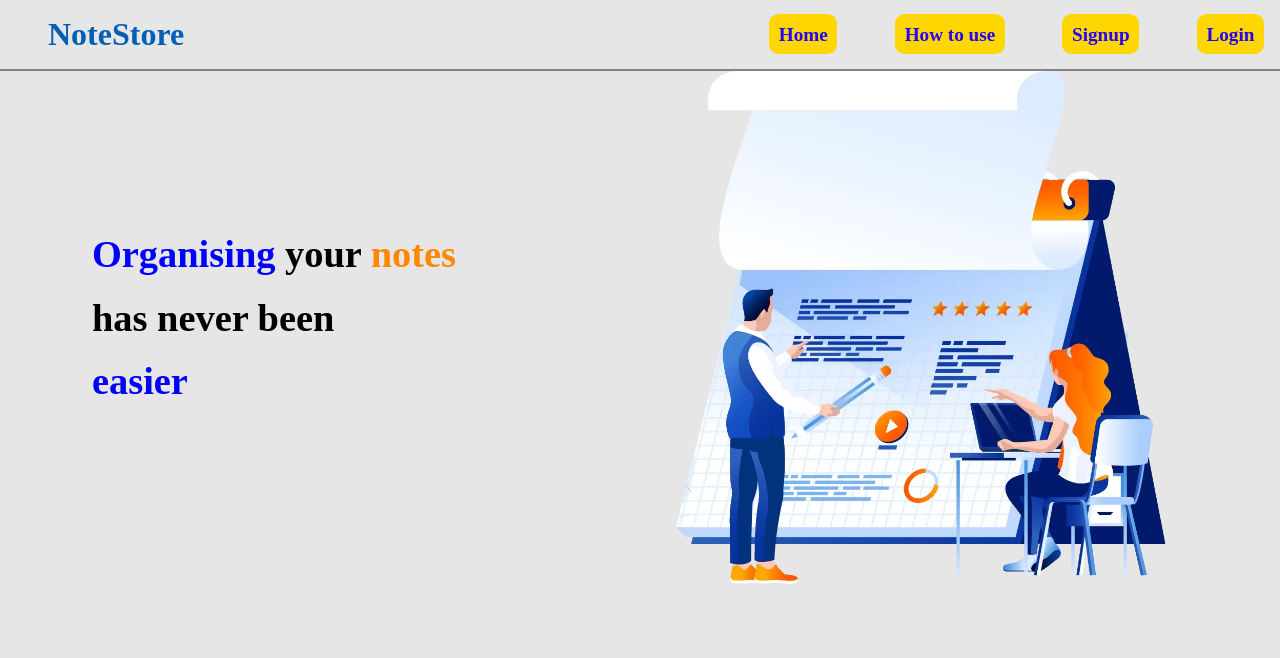
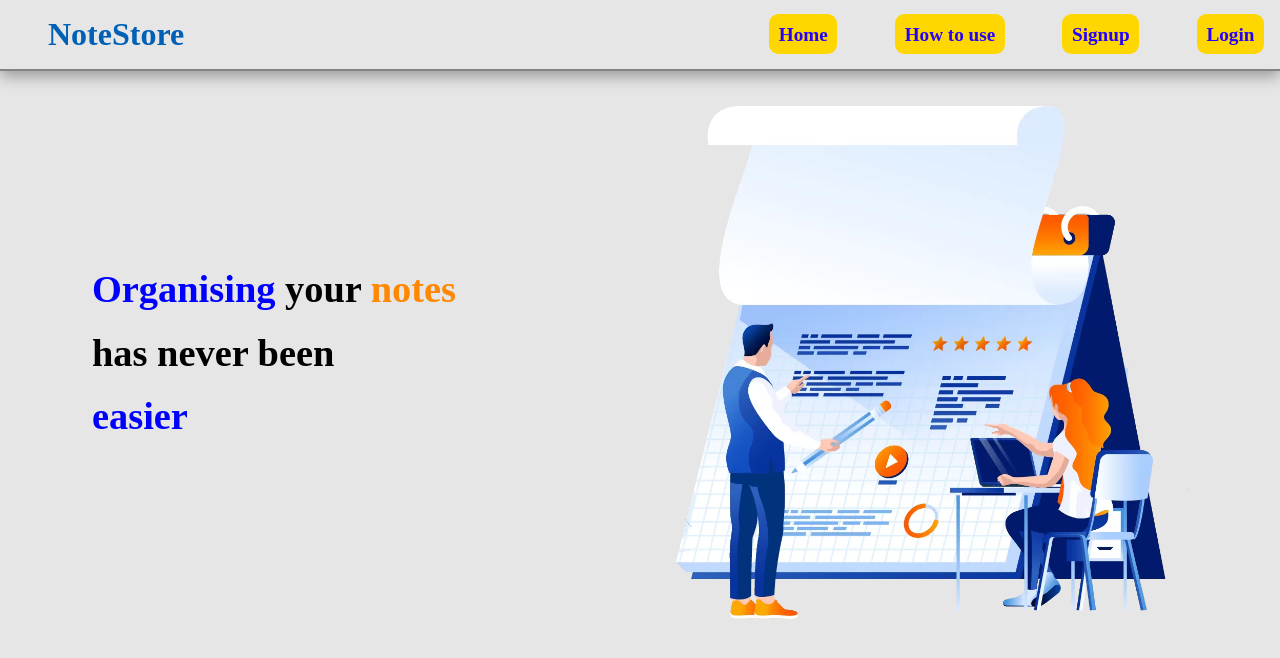
Before and after one commit to adi3120/NoteStore-Django, a Django app: page / in a window 1280 px wide. Shown: the top 658 px of the page. Run offline with Django 4.2, Linux system fonts and the light colour scheme.

Commit message:
Made navbar fixed

```diff
--- a/mydemo1/static/mydemo1/css/base.css
+++ b/mydemo1/static/mydemo1/css/base.css
@@ -21,12 +21,22 @@ body {
 }
 
 .nav {
+    position: fixed;
+    top: 0;
+    left: 0;
+    right: 0;
     display: flex;
     justify-content: space-between;
     align-items: center;
     padding: 1em;
     padding-left: 3em;
     border-bottom: 2px solid rgb(131, 131, 131);
+    background-color: rgb(230, 230, 230);
+    box-shadow: rgba(0, 0, 0, 0.35) 0px 5px 15px;
+}
+
+.content-area {
+    padding-top: 5.5em;
 }
 
 .right {
@@ -125,4 +135,7 @@ body {
     .nav .rightOuter {
         /* outline: 2px solid red; */
     }
+    .content-area {
+        padding-top: 4em;
+    }
 }
--- a/mydemo1/static/mydemo1/css/home.css
+++ b/mydemo1/static/mydemo1/css/home.css
@@ -3,6 +3,7 @@
     height: 80%;
     justify-content: space-evenly;
     align-items: center;
+    width: 100%;
 }
 
 .mainRight {
@@ -28,12 +29,17 @@
     .main {
         flex-direction: column-reverse;
         align-items: center;
+        width: 100vw;
     }
     .mainRight {
-        width: 100%;
+        width: 100vw;
         display: flex;
         align-items: center;
         justify-content: center;
+    }
+    .mainRight .right {
+        width: 100vw;
+        align-self: center;
     }
     .mainRight img {
         width: auto;
--- a/mydemo1/static/mydemo1/css/howtouse.css
+++ b/mydemo1/static/mydemo1/css/howtouse.css
@@ -4,7 +4,7 @@ body {
 }
 
 .howtouseouter {
-    width: 100vw;
+    width: 100%;
     display: flex;
     justify-content: space-between;
     align-items: center;
@@ -16,6 +16,7 @@ body {
     display: flex;
     flex-direction: column;
     align-items: center;
+    width: 100%;
     justify-content: center;
     /* outline: 0.2em solid rebeccapurple; */
     box-shadow: rgba(0, 0, 0, 0.35) 0px 5px 15px;
--- a/mydemo1/static/mydemo1/js/base.js
+++ b/mydemo1/static/mydemo1/js/base.js
@@ -11,7 +11,7 @@ rightOuter.addEventListener(
             menu.style.cssText = `
 				display:flex;
 				flex-direction:column;
-				width:100vw;
+				width:100%;
 
 				left:0;
 				align-items:center;
@@ -51,7 +51,7 @@ options.addEventListener(
 			flex-direction: column;
 			position: absolute;
 			// background-color: rgb(223, 223, 223);
-			width:100vw;
+			width:100%;
 			left:0;
 			align-items:center;
 			z-index: 1000;
--- a/mydemo1/templates/mydemo1/base.html
+++ b/mydemo1/templates/mydemo1/base.html
@@ -1,11 +1,14 @@
 {% load static %}
 <!DOCTYPE html>
 <html lang="en">
+!
 
 <head>
     <meta charset="UTF-8">
     <meta http-equiv="X-UA-Compatible" content="IE=edge">
-    <meta name="viewport" content="width=device-width, initial-scale=1.0">
+    <meta http-equiv="Cache-Control" content="no-cache, no-store, must-revalidate">
+    <meta name="viewport" content="width=device-width, initial-scale=1.0, user-scalable=1.0">
+
     <title>NoteStore | {%block title%} {% endblock title %}</title>
     <!-- <link rel="stylesheet" href="https://cdn.jsdelivr.net/npm/bootstrap@4.0.0/dist/css/bootstrap.min.css" integrity="sha384-Gn5384xqQ1aoWXA+058RXPxPg6fy4IWvTNh0E263XmFcJlSAwiGgFAW/dAiS6JXm" crossorigin="anonymous"> -->
     <link rel="stylesheet" href="{% static 'mydemo1/css/base.css' %}">
@@ -71,6 +74,7 @@
         </div>
 
     </div>
+    <div class="content-area">
 
         <div>
             {% block profile_welcome %} {% endblock profile_welcome %}
@@ -132,6 +136,8 @@
         <div>
             {% block howtouse %} {%endblock howtouse%}
         </div>
+    </div>
+
     <script src="{%static 'mydemo1/js/base.js' %}"></script>
     <!-- <script src="https://code.jquery.com/jquery-3.2.1.slim.min.js" integrity="sha384-KJ3o2DKtIkvYIK3UENzmM7KCkRr/rE9/Qpg6aAZGJwFDMVNA/GpGFF93hXpG5KkN" crossorigin="anonymous"></script>
     <script src="https://cdn.jsdelivr.net/npm/popper.js@1.12.9/dist/umd/popper.min.js" integrity="sha384-ApNbgh9B+Y1QKtv3Rn7W3mgPxhU9K/ScQsAP7hUibX39j7fakFPskvXusvfa0b4Q" crossorigin="anonymous"></script>
--- a/mydemo1/templates/mydemo1/visitNote.html
+++ b/mydemo1/templates/mydemo1/visitNote.html
@@ -15,8 +15,8 @@
         </div>
     </div>
     <div class="helps">
-        <h4>⇽ Scroll</h4>
-        <h4>Scroll ⇾</h4>
+        <h4 class="leftscroll" onclick="scrollleft">⇽ Scroll</h4>
+        <h4 class="rightscroll" onclick="scrollright">Scroll ⇾</h4>
     </div>
     <div class="notePicMain">
         {%for i in images%}
--- a/mydemo1/views.py
+++ b/mydemo1/views.py
@@ -4,11 +4,11 @@ import time
 from base64 import b64encode
 from django.shortcuts import redirect
 from django.contrib import messages
-# from PIL import Image
-# from io import BytesIO
-# Create your views here.
 
-from django.views.decorators.cache import cache_control
+from io import BytesIO
+from PIL import Image
+
+from django.views.decorators.cache import cache_control,never_cache
 from django.contrib.auth.decorators import login_required
 
 admin_id=0
@@ -17,14 +17,16 @@ fn=''
 ln=''
 prev_url=''
 
-# def compress(image_file):
 
-#     image = image_file
-#     out = BytesIO()
-#     image.save(out, format=format,quality=10)
-#     print(out)
+def compress_image(image):
 
-    # return out
+    with BytesIO() as output:
+
+        image.save(output, format='JPEG', quality=20)
+
+        return output.getvalue()
+
+
 
 
 def index(request):
@@ -103,6 +105,7 @@ def logout(request):
 	logged_in=False
 	return redirect('index')
 
+@never_cache
 def welcome(request):
 	global fn,ln,logged_in
 	global admin_id
@@ -113,7 +116,7 @@ def welcome(request):
 	}
 	return render(request,"mydemo1/welcome.html",context=context)
 
-
+@never_cache
 def createorganisation(request):
 	if request.method=="POST":
 		m=sql.connect(host="ingeneors.rwlb.japan.rds.aliyuncs.com",user="adiuser1",passwd="MNMisBST@123",database='notestore')
@@ -148,7 +151,7 @@ def createorganisation(request):
 		'logged_in':logged_in
 	}
 	return render(request,'mydemo1/createOrganisation.html',context=context)
-
+@never_cache
 def myorganisation(request):
 	m=sql.connect(host="ingeneors.rwlb.japan.rds.aliyuncs.com",user="adiuser1",passwd="MNMisBST@123",database='notestore')
 	cursor=m.cursor()
@@ -166,6 +169,7 @@ def myorganisation(request):
 
 	return render(request,'mydemo1/myorganisation.html',context=context)
 
+@never_cache
 def madeorganisation(request):
 	m=sql.connect(host="ingeneors.rwlb.japan.rds.aliyuncs.com",user="adiuser1",passwd="MNMisBST@123",database='notestore')
 	cursor=m.cursor()
@@ -214,6 +218,8 @@ def addUploaderOr(request,pk):
 		'logged_in':logged_in,
 	}
 	return render(request,'mydemo1/addUploaderOr.html',context=context)
+
+@never_cache
 def renameOr(request,pk):
 	m=sql.connect(host="ingeneors.rwlb.japan.rds.aliyuncs.com",user="adiuser1",passwd="MNMisBST@123",database='notestore')
 	cursor=m.cursor()
@@ -307,16 +313,17 @@ def uploadNotesOr(request,pk):
 
 		note_id=cursor.fetchall()
 		note_id=note_id[0][0]
-		c="insert into note_uploader values(%s,%s)"
+		c="insert into note_uploader(note_id,uploader_id) values(%s,%s)"
 		x=(note_id,admin_id)
 		cursor.execute(c,x)
 		m.commit()
-
 		for img in images:
 			datetime_current=time.strftime('%Y-%m-%d %H:%M:%S')
 
-			image=img.read()
-
+			img.seek(0)
+			image = Image.open(BytesIO(img.read()))
+			image = image.convert('RGB')
+			image=compress_image(image)
 
 			c="insert into photo(name,date_time,org_id,user_id,note_id,data) values(%s,%s,%s,%s,%s,%s)"
 
@@ -347,8 +354,21 @@ def addPhotosNo(request,pk):
 	cursor.execute(c,vals)
 	isuploader=cursor.fetchall()
 
-	if isuploader[0][0]==0:
+
+	note_id=pk
+	c="select org_id from note where id="+str(note_id)
+	cursor.execute(c)
+	x=cursor.fetchall()
+	org_id=x[0][0]
+
+	c="select owner_id from organisation where id="+str(org_id)
+	cursor.execute(c)
+	x=cursor.fetchall()
+	owner_id=x[0][0]
+	print(owner_id)
+	if isuploader[0][0]==0 and owner_id!=admin_id:
 		return render(request,'mydemo1/nottheuploader.html',{'logged_in':logged_in})
+
 	if request.method=="POST":
 		d=request.POST
 
@@ -367,8 +387,11 @@ def addPhotosNo(request,pk):
 		org_id=x[0][0]
 		for img in images:
 			datetime_current=time.strftime('%Y-%m-%d %H:%M:%S')
+			img.seek(0)
+			image = Image.open(BytesIO(img.read()))
+			image = image.convert('RGB')
+			image=compress_image(image)
 
-			image=img.read()
 
 			c="insert into photo(name,date_time,org_id,user_id,note_id,data) values(%s,%s,%s,%s,%s,%s)"
 
@@ -435,6 +458,8 @@ def deleteNote(request,pk):
 	vals=(org_id,admin_id)
 	cursor.execute(c,vals)
 	isuploader=cursor.fetchall()
+
+
 	if isuploader[0][0]==0:
 		return render(request,'mydemo1/nottheuploader.html',{'logged_in':logged_in})
 
```
Also changed, not shown: mydemo1/static/mydemo1/js/script.js (+10 -0 lines), NEW.jpeg (added), output.jpg (added). Lines whose indentation alone changed are shown as unchanged.
